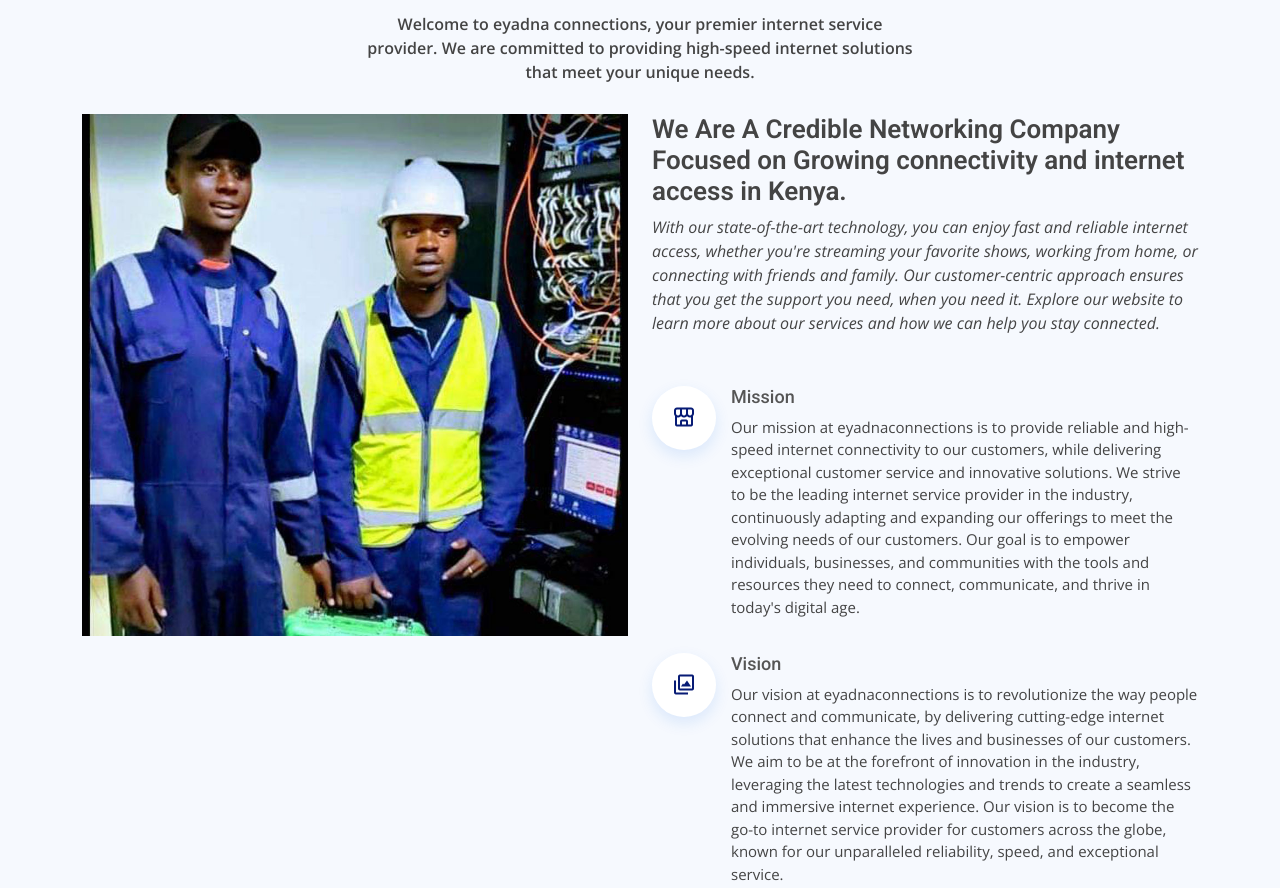
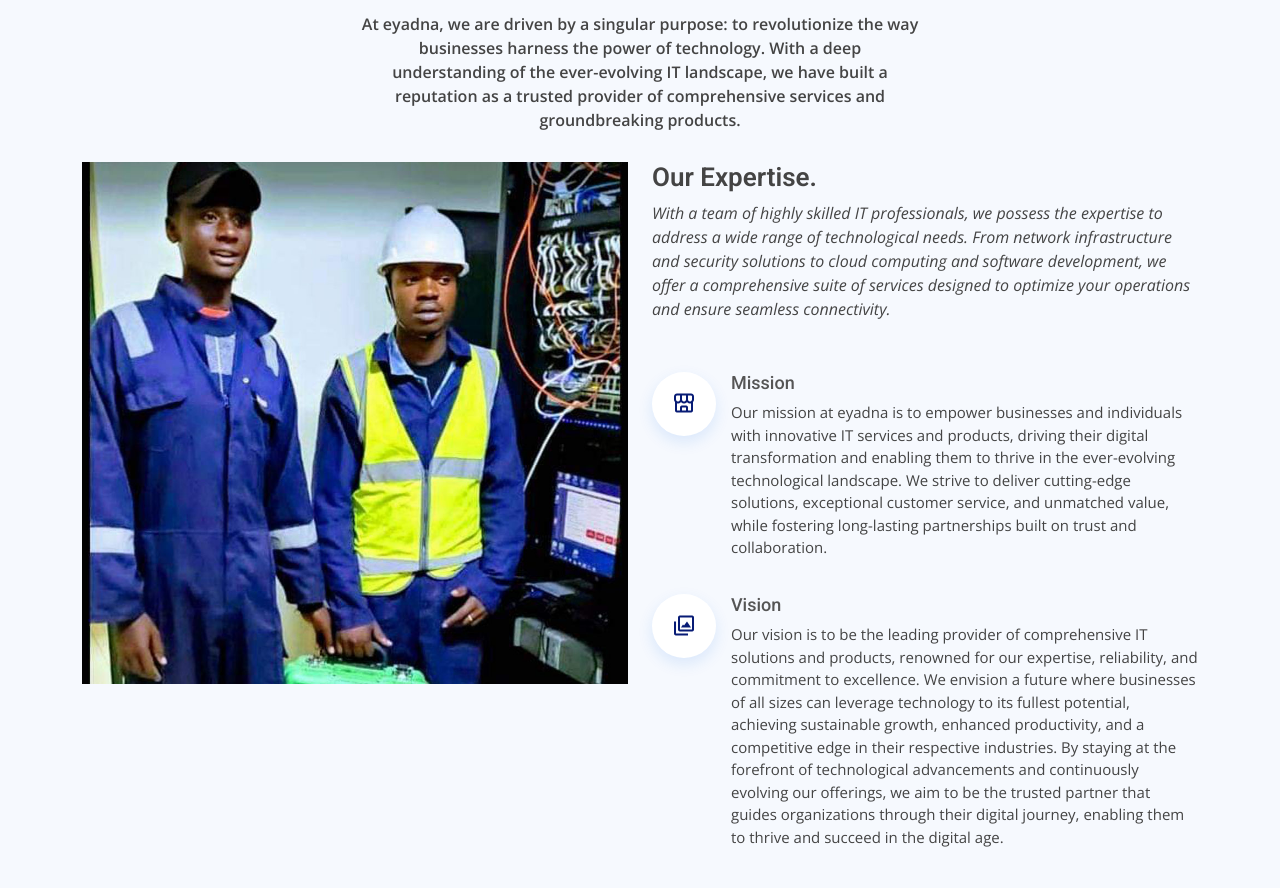
Before and after one commit to patrickkoti/eyadnaconnections, a plain HTML site: page index.html in a window 1280 px wide. Shown: the part 1269-2157 px from the top of the page. Drawn offline with nearby package versions, Linux system fonts and the light colour scheme.

Commit message:
update IT

```diff
--- a/index.html
+++ b/index.html
@@ -98,7 +98,7 @@
   <section id="hero" class="d-flex align-items-center">
     <div class="container" data-aos="zoom-out" data-aos-delay="100">
       <h1>Welcome to <span>eyadnaconnections</span></h1>
-      <h2>We are team of talented Internet Service Providers</h2>
+      <h2>Welcome to eyadnaconnections, your premier destination for cutting-edge IT services and innovative products.</h2>
       <div class="d-flex">
         <a href="#about" class="btn-get-started scrollto">Get Started</a>
         <!--a href="#" class="glightbox btn-watch-video"><i class="bi bi-play-circle"></i><span>Watch Video</span></!--a-->
@@ -159,7 +159,7 @@
         <div class="section-title">
           <h2>About</h2>
           <h3>Find Out More <span>About Us</span></h3>
-          <p>Welcome to eyadna connections, your premier internet service provider. We are committed to providing high-speed internet solutions that meet your unique needs.</p>
+          <p>At eyadna, we are driven by a singular purpose: to revolutionize the way businesses harness the power of technology. With a deep understanding of the ever-evolving IT landscape, we have built a reputation as a trusted provider of comprehensive services and groundbreaking products.</p>
         </div>
 
         <div class="row">
@@ -167,23 +167,23 @@
             <img src="assets/img/about.jpg" class="img-fluid" alt="">
           </div>
           <div class="col-lg-6 pt-4 pt-lg-0 content d-flex flex-column justify-content-center" data-aos="fade-up" data-aos-delay="100">
-            <h3>We Are A Credible Networking Company Focused on Growing connectivity and internet access in Kenya.</h3>
+            <h3>Our Expertise.</h3>
             <p class="fst-italic">
-              With our state-of-the-art technology, you can enjoy fast and reliable internet access, whether you're streaming your favorite shows, working from home, or connecting with friends and family. Our customer-centric approach ensures that you get the support you need, when you need it. Explore our website to learn more about our services and how we can help you stay connected.
+              With a team of highly skilled IT professionals, we possess the expertise to address a wide range of technological needs. From network infrastructure and security solutions to cloud computing and software development, we offer a comprehensive suite of services designed to optimize your operations and ensure seamless connectivity.
             </p>
             <ul>
               <li>
                 <i class="bx bx-store-alt"></i>
                 <div>
                   <h5>Mission</h5>
-                  <p>Our mission at eyadnaconnections is to provide reliable and high-speed internet connectivity to our customers, while delivering exceptional customer service and innovative solutions. We strive to be the leading internet service provider in the industry, continuously adapting and expanding our offerings to meet the evolving needs of our customers. Our goal is to empower individuals, businesses, and communities with the tools and resources they need to connect, communicate, and thrive in today's digital age.</p>
+                  <p>Our mission at eyadna is to empower businesses and individuals with innovative IT services and products, driving their digital transformation and enabling them to thrive in the ever-evolving technological landscape. We strive to deliver cutting-edge solutions, exceptional customer service, and unmatched value, while fostering long-lasting partnerships built on trust and collaboration.</p>
                 </div>
               </li>
               <li>
                 <i class="bx bx-images"></i>
                 <div>
                   <h5>Vision</h5>
-                  <p>Our vision at eyadnaconnections is to revolutionize the way people connect and communicate, by delivering cutting-edge internet solutions that enhance the lives and businesses of our customers. We aim to be at the forefront of innovation in the industry, leveraging the latest technologies and trends to create a seamless and immersive internet experience. Our vision is to become the go-to internet service provider for customers across the globe, known for our unparalleled reliability, speed, and exceptional service.</p>
+                  <p> Our vision is to be the leading provider of comprehensive IT solutions and products, renowned for our expertise, reliability, and commitment to excellence. We envision a future where businesses of all sizes can leverage technology to its fullest potential, achieving sustainable growth, enhanced productivity, and a competitive edge in their respective industries. By staying at the forefront of technological advancements and continuously evolving our offerings, we aim to be the trusted partner that guides organizations through their digital journey, enabling them to thrive and succeed in the digital age. </p>
                 </div>
               </li>
             </ul>
```
Also changed, not shown: assets/img/hero-bg.jpg, assets/img/hjk.jpg (added).
